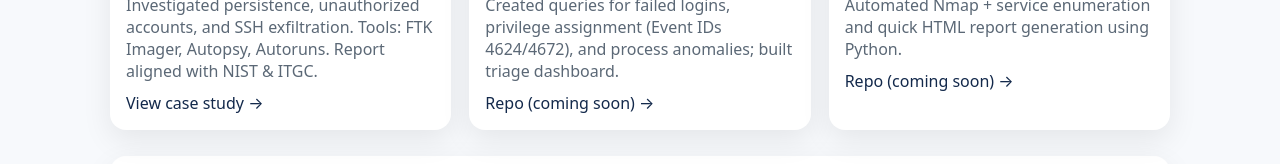
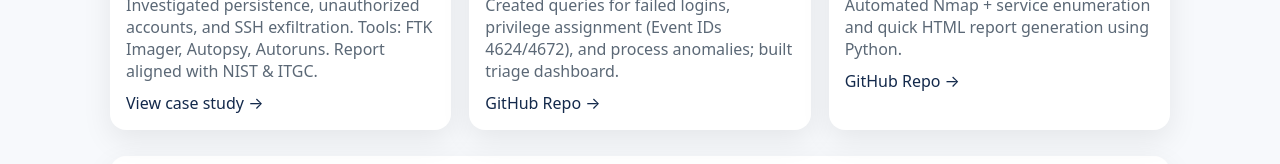
Before and after one commit to Niknaz-65/niknaz-65.github.io, a plain HTML site: page index.html in a window 1280 px wide. Shown: the part 607-771 px from the top of the page. Drawn offline with Linux system fonts and the light colour scheme.

Commit message:
Update index.html

```diff
--- a/index.html
+++ b/index.html
@@ -126,17 +126,19 @@
       <p>Investigated persistence, unauthorized accounts, and SSH exfiltration. Tools: FTK Imager, Autopsy, Autoruns. Report aligned with NIST & ITGC.</p>
       <p><a href="projects.html">View case study →</a></p>
     </article>
+
     <article class="project">
       <span class="kicker">SOC / SIEM</span>
       <h3>Splunk Detections & Dashboards</h3>
       <p>Created queries for failed logins, privilege assignment (Event IDs 4624/4672), and process anomalies; built triage dashboard.</p>
-        <p><a href="#">Repo (coming soon) →</a></p>
+      <p><a href="https://github.com/Niknaz-65/splunk-detections-dashboards" target="_blank" rel="noopener">GitHub Repo →</a></p>
     </article>
+
     <article class="project">
       <span class="kicker">Recon / Scripting</span>
       <h3>Network Recon Toolkit</h3>
       <p>Automated Nmap + service enumeration and quick HTML report generation using Python.</p>
-        <p><a href="#">Repo (coming soon) →</a></p>
+      <p><a href="https://github.com/Niknaz-65/network-recon-toolkit" target="_blank" rel="noopener">GitHub Repo →</a></p>
     </article>
   </div>
 </section>
```
Lines whose indentation alone changed are shown as unchanged.
